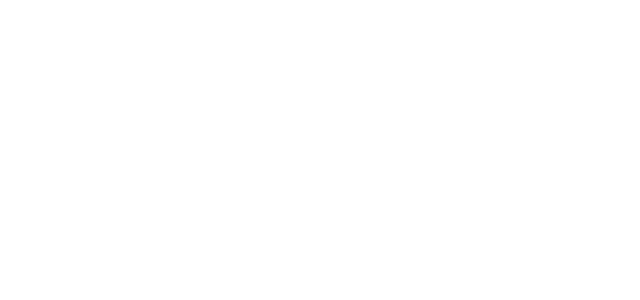
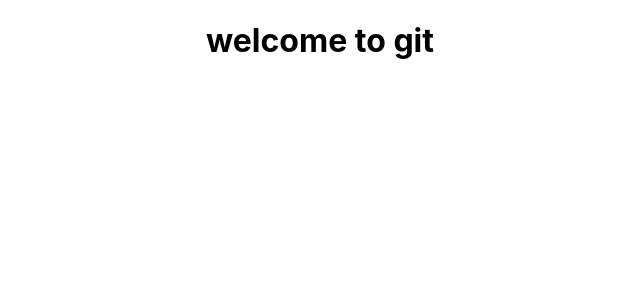
Before and after one commit to Projects-art/mywallet, a React (Create React App) app: page / in a window 1280 px wide. Shown: the top 300 px of the page, without its empty margins (320-960 px from the left). Built offline with nearby package versions, Linux system fonts and the light colour scheme.

Commit message:
one changes in app

```diff
--- a/src/App.js
+++ b/src/App.js
@@ -4,7 +4,7 @@ import './App.css';
 function App() {
   return (
     <div className="App">
-
+    <h1>welcome to git</h1>
     </div>
   );
 }
```
